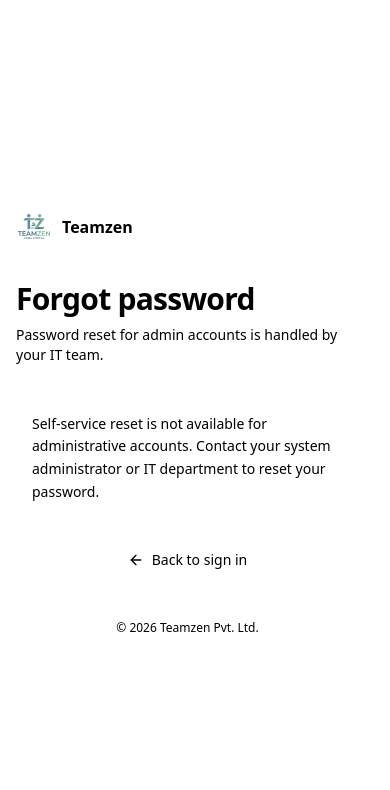
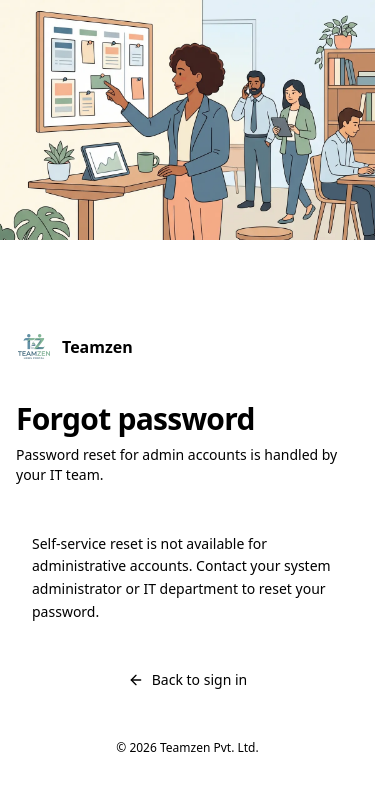
Before and after one commit to Srinidhi-codes/Teamzen-Admin, a Next.js app: page /forgot-password in a window 390 px wide. Shown: the top 790 px of the page. Built offline with nearby package versions, Linux system fonts and the light colour scheme.

Commit message:
feat: show side image on mobile screens

```diff
--- a/components/auth/AuthShell.tsx
+++ b/components/auth/AuthShell.tsx
@@ -51,8 +51,8 @@ export function AuthShell({
   wide = false,
 }: AuthShellProps) {
   return (
-    <div className="min-h-screen bg-background lg:grid lg:grid-cols-2">
-      <aside className="relative hidden overflow-hidden bg-[#e8eef4] lg:flex lg:flex-col lg:justify-between">
+    <div className="flex min-h-screen flex-col bg-background lg:grid lg:grid-cols-2">
+      <aside className="relative flex min-h-[240px] flex-col justify-between overflow-hidden bg-[#e8eef4] lg:min-h-screen">
         <Image
           src={sideImage}
           alt={sideImageAlt}
@@ -63,11 +63,11 @@ export function AuthShell({
         />
         <div className="pointer-events-none absolute inset-0 bg-gradient-to-t from-black/55 via-black/15 to-black/25" />
 
-        <div className="relative z-10 px-10 pt-12">
+        <div className="relative z-10 hidden px-10 pt-12 lg:block">
           <BrandMark dark />
         </div>
 
-        <div className="relative z-10 max-w-md space-y-4 px-10 pb-12">
+        <div className="relative z-10 hidden max-w-md space-y-4 px-10 pb-12 lg:block">
           <h1 className="text-3xl font-semibold tracking-tight text-balance text-white">
             Workforce and payroll administration
           </h1>
@@ -80,7 +80,7 @@ export function AuthShell({
         </div>
       </aside>
 
-      <div className="flex min-h-screen flex-col justify-center px-4 py-12 sm:px-6 lg:px-12">
+      <div className="flex flex-1 flex-col justify-center px-4 py-12 sm:px-6 lg:px-12">
         <div className={`mx-auto w-full ${wide ? "max-w-lg" : "max-w-md"}`}>
           <div className="mb-8 lg:hidden">
             <BrandMark />
```
